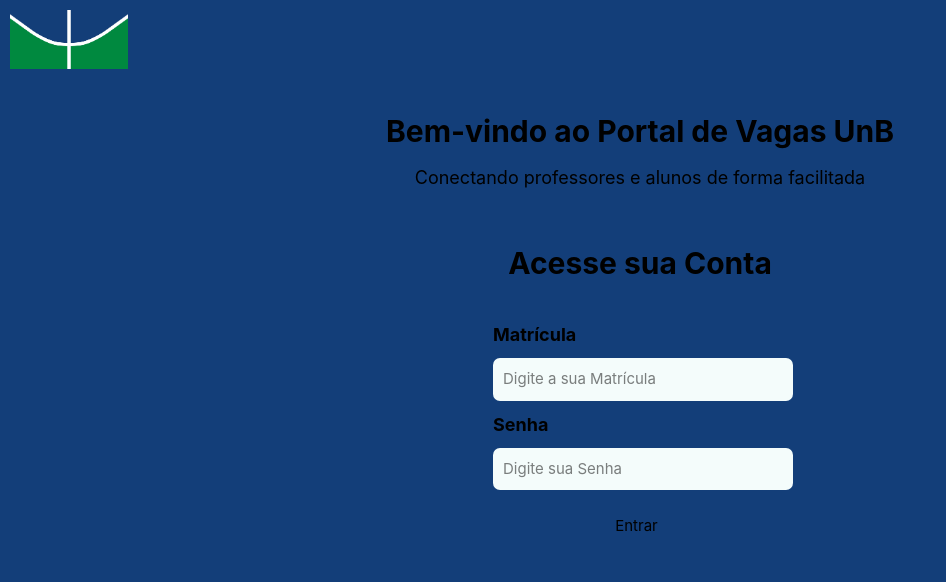
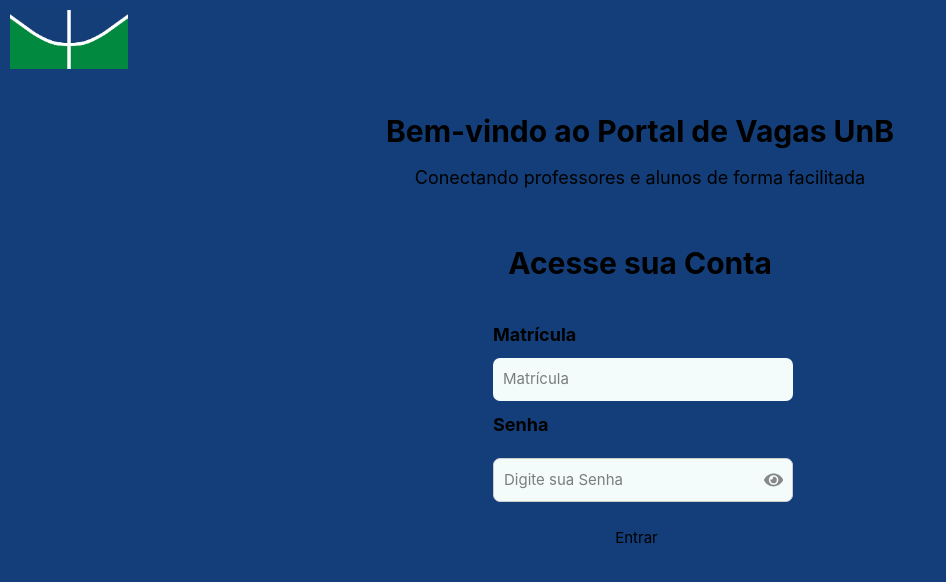
Before and after one commit to BD-UNB/projeto_bd, a React (Vite) app in the folder frontend/: page /#/ in a window 1280 px wide. Shown: the top 582 px of the page, without its empty margins (0-946 px from the left). Built offline with nearby package versions, Linux system fonts and the light colour scheme.

Commit message:
feat: implement password visibility toggle in login form

```diff
--- a/frontend/src/pages/login/index.jsx
+++ b/frontend/src/pages/login/index.jsx
@@ -3,11 +3,13 @@
 import "../../index.css";
 import { useState } from "react";
 import unbLogo from "../../assets/unb_logo.webp";
+import { FaEye, FaEyeSlash } from "react-icons/fa";
 
 function Login() {
   const navigate = useNavigate("");
   const [matricula, setMatricula] = useState("");
   const [senha, setSenha] = useState("");
+  const [showPassword, setShowPassword] = useState(false);
 
   function verifica_entradas() {
     if (senha.trim() === "" || matricula.trim() === "") {
@@ -44,10 +46,14 @@
     post_login(matricula, senha);
   }
 
+  const togglePasswordVisibility = () => {
+    setShowPassword(!showPassword);
+  };
+
   return (
     <>
       <div className = {styles.header_logo}>
-        <img src = {unbLogo} alt="Logo da UnB" />
+        <img src = {unbLogo} alt = "Logo da UnB" />
       </div>
       <div className = {styles.div_boas_vindas}>
         <h1>Bem-vindo ao Portal de Vagas UnB</h1>
@@ -59,19 +65,27 @@
           <form>
             <p>Matrícula</p>
             <input
-              placeholder="Digite a sua Matrícula"
-              type="text"
+              placeholder = "Matrícula"
+              type = "text"
               value = {matricula}
               onChange={(e) => setMatricula(e.target.value)}
             ></input>
             <p>Senha</p>
-            <input
-              placeholder = "Digite sua Senha"
-              type="password"
-              value={senha}
-              onChange={(e) => setSenha(e.target.value)}
-            ></input>
-            <button type="button" onClick={verifica_entradas}>
+            <div className = {styles.password_input_container}>
+              <input
+                placeholder = "Digite sua Senha"
+                type = {showPassword ? "text" : "password"}
+                value = {senha}
+                onChange = {(e) => setSenha(e.target.value)}
+              ></input>
+              <span
+                className = {styles.password_toggle}
+                onClick = {togglePasswordVisibility}
+              >
+                {showPassword ? <FaEyeSlash /> : <FaEye />}
+              </span>
+            </div>
+            <button type = "button" onClick = {verifica_entradas}>
               Entrar
             </button>
           </form>
--- a/frontend/src/pages/login/style.module.css
+++ b/frontend/src/pages/login/style.module.css
@@ -75,6 +75,40 @@
   }
 }
 
+.password_input_container {
+  position: relative;
+  margin-bottom: 10px;
+  width: 300px;
+  margin: 10px auto;
+}
+
+.password_input_container input {
+  width: 100%;
+  padding-right: 40px;
+  box-sizing: border-box;
+  font-size: 15px;
+  padding: 10px;
+  background-color: #f4fcfb;
+  border-radius: 7px;
+  border: 1px solid #ccc;
+}
+
+.password_toggle {
+  position: absolute;
+  right: 10px;
+  top: 50%;
+  transform: translateY(-50%);
+  cursor: pointer;
+  font-size: 1.2em;
+  color: #888;
+  user-select: none;
+  z-index: 1;
+}
+
+.password_toggle:hover {
+  color: #555;
+}
+
 .cadastro {
   display: flex;
   flex-direction: column;
```
